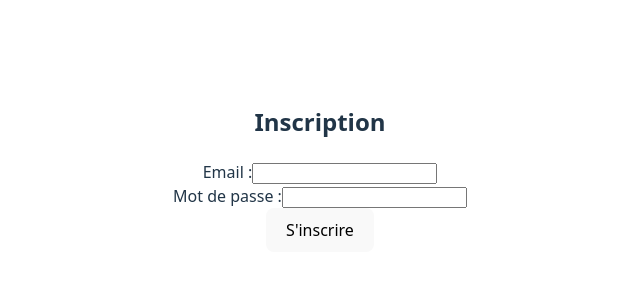
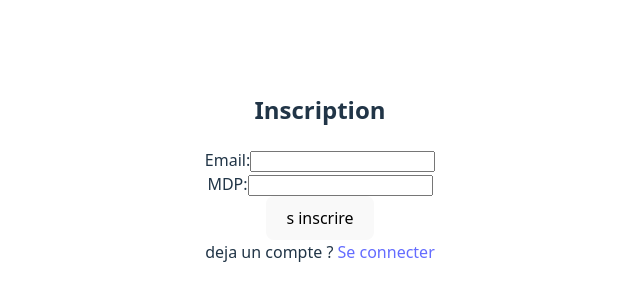
Before and after one commit to VanessDev/express_auth, a React (Vite) app in the folder front/: page /register in a window 1280 px wide. Shown: the part 232-532 px from the top of the page, without its empty margins (320-960 px from the left). Built offline with nearby package versions, Linux system fonts and the light colour scheme; no server answers.

Commit message:
commit11

```diff
--- a/front/src/App.jsx
+++ b/front/src/App.jsx
@@ -2,6 +2,7 @@ import { useState } from 'react'
 import './App.css'
 import { BrowserRouter, Routes, Route, Navigate } from 'react-router-dom'
 import RegisterForm from './components/RegisterForm'
+import LoginForm from './components/LoginForm'
 
 function App() {
 
@@ -11,7 +12,7 @@ function App() {
     <BrowserRouter>
     <Routes>
       <Route path='/register' element={<RegisterForm/>}></Route>
-
+      <Route path='/login' element={<LoginForm/>}></Route>
       <Route path='*' element={<Navigate to = "/register"></Navigate>}/>
     </Routes>
     </BrowserRouter>
--- /dev/null
+++ b/front/src/components/LoginForm.jsx
@@ -0,0 +1,15 @@
+import { useState } from "react";
+import { useNavigate, Link } from "react-router-dom";
+import { login } from "../services/api";
+
+
+function LoginForm () {
+return (
+    <>
+
+
+    </>
+)
+}
+
+export default LoginForm
--- a/front/src/components/RegisterForm.jsx
+++ b/front/src/components/RegisterForm.jsx
@@ -1,27 +1,38 @@
 import { useState } from "react";
 import { register } from "../services/api";
+import { useNavigate, Link } from "react-router-dom";
 
 function RegisterForm() {
-  const [email, setEmail] = useState("");
-  const [password, setPassword] = useState("");
-  const [message, setMessage] = useState("");
+    //etat pour stocker les valeur du form
+    const [email, setEmail] = useState('');
+    const [password, setPassword] = useState('');
+    //etat pour stocker les messages d'erreur
+    const [message, setMessage] = useState('');
+    //etat pour savoir si on est en train d'envoyer une requeste
     const [loading, setLoading] = useState(false);
+    //hook pour naviguer vers une autre page
+    const navigate = useNavigate();
 
+    //la function utilisé quand on soumet le formulaire
     async function handleSubmit(event) {
+        //empeche le rechargement de la page quand on soumet le form
         event.preventDefault();
+        //Je change le status du state loading
         setLoading(true);
-    setMessage("");
-
+        setMessage('');
         try {
-      await register(email, password);
-      setMessage("Inscription réussie ");
-
-      setEmail("");
-      setPassword("");
+            //on appelant notre service api
+            const result = await register(email, password);
+            //on affiche un message de succes
+            setMessage('Inscription réussie!')
+            //faire une redirection vers login
+            setTimeout(()=>{
+                navigate('/login');
+            }, 3000)
         } catch (error) {
-      setMessage("Erreur lors de l'inscription ");
-      console.error(error);
-    } finally {
+            console.error('erreur', error);
+            setMessage(error.message);
+        }finally{
             setLoading(false);
         }
     }
@@ -30,39 +41,42 @@ function RegisterForm() {
         <div>
             <h2>Inscription</h2>
 
+            {/*formulaire avec la logique de submit*/}
             <form onSubmit={handleSubmit}>
                 <div>
-          <label htmlFor="email">Email :</label>
+                    <label htmlFor="email">Email:</label>
                     <input
                         type="email"
+                        name="email"
                         id="email"
                         value={email}
-            onChange={(e) => setEmail(e.target.value)}
+                        onChange={(e)=>setEmail(e.target.value)}
                         required
                         disabled={loading}
                     />
                 </div>
-
                 <div>
-          <label htmlFor="password">Mot de passe :</label>
+                    <label htmlFor="password">MDP:</label>
                     <input
                         type="password"
                         id="password"
                         value={password}
-            onChange={(e) => setPassword(e.target.value)}
+                        onChange={(e)=>{setPassword(e.target.value)}}
                         required
                         disabled={loading}
                     />
                 </div>
-
                 <button type="submit" disabled={loading}>
-          {loading ? "Chargement..." : "S'inscrire"}
+                    {loading ? 'Chargement' : 's inscrire'}
                 </button>
             </form>
 
-      {message && <p>{message}</p>}
+            {/* afficher les message de succes et d'erreurs */}
+            {message}
+
+            <div>deja un compte ? <Link to={'/login'}>Se connecter</Link></div>
         </div>
-  );
+    )
 }
 
 export default RegisterForm;
```
Lines whose indentation alone changed are shown as unchanged.
